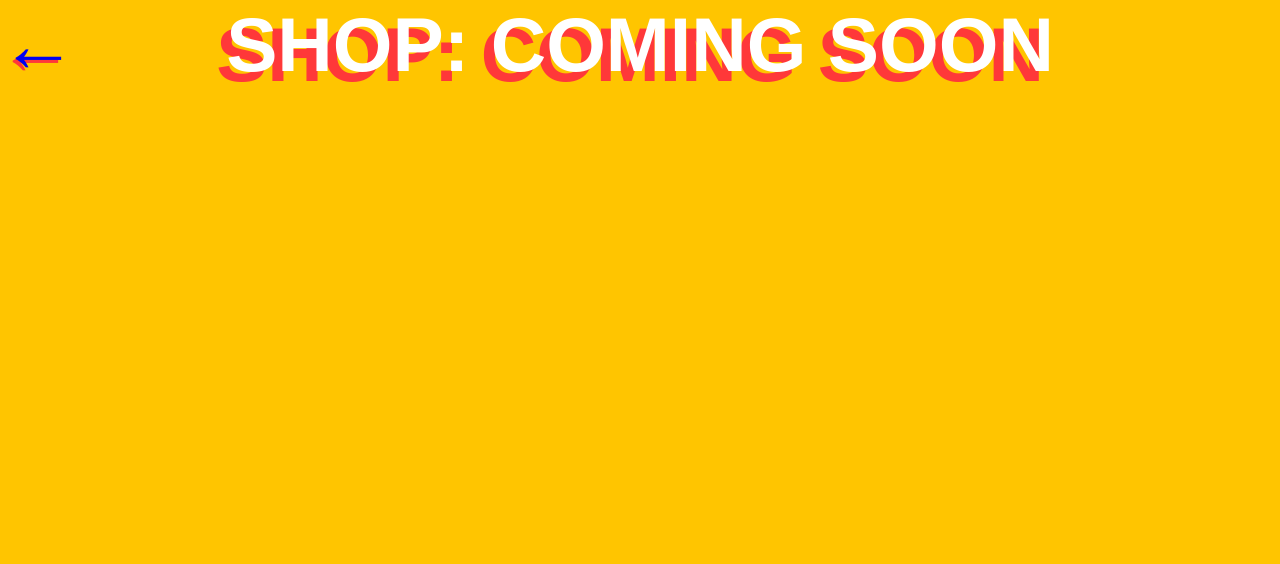
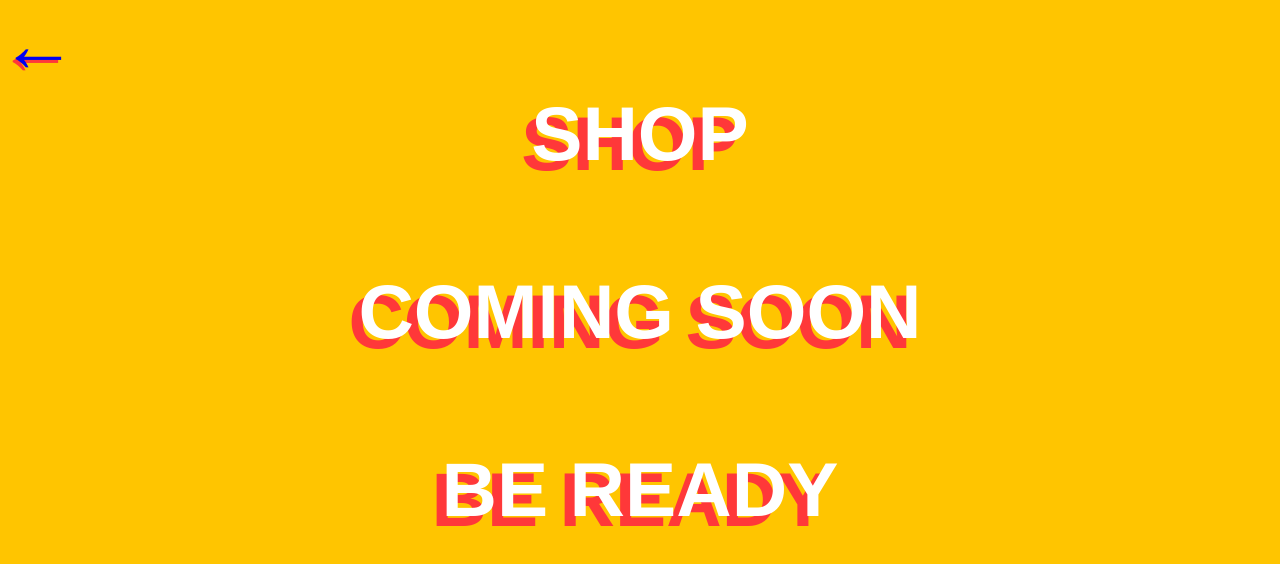
Before and after one commit to 6100main/6100main.github.io, a plain HTML site: page 6100mainshop.html in a window 1280 px wide. Drawn offline with Linux system fonts and the light colour scheme.

Commit message:
Update 6100mainshop.html

```diff
--- a/6100mainshop.html
+++ b/6100mainshop.html
@@ -13,7 +13,7 @@
     <a href="./index.html" style="text-decoration: none">←</a>
   </p>
   <p id="title">
-    SHOP: COMING SOON
+    <br>SHOP<br><br>COMING SOON<br><br>BE READY
   </p>
 </body>
 </html>
```
